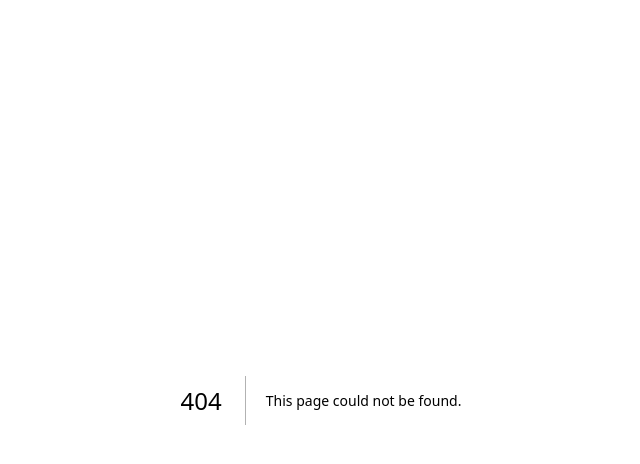
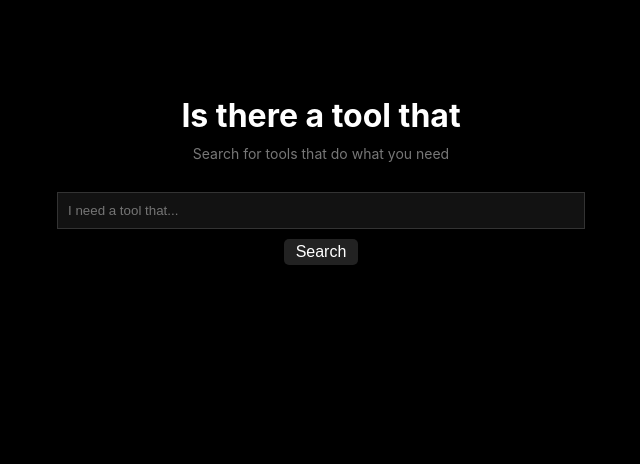
Before and after one commit to nishantrpai/tools.nishu.dev, a Next.js app: page /isthereatool in a window 1280 px wide. Before the commit this address had no page. Shown: the top 464 px of the page, without its empty margins (319-959 px from the left). Built offline with nearby package versions, Linux system fonts and the light colour scheme.

Commit message:
is there a tool

```diff
--- a/pages/index.js
+++ b/pages/index.js
@@ -327,6 +327,12 @@ export default function Home() {
       description: 'Get frequently asked questions from a subreddit',
       publishDate: '14th May 2024',
       url: '/subredditideas',
+    },
+    {
+      title: 'Is there a tool for that',
+      description: 'Find tools for your idea',
+      publishDate: '15th May 2024',
+      url: '/isthereatool',
     }
     // {
     //   title: 'Best Time',
--- /dev/null
+++ b/pages/isthereatool.js
@@ -0,0 +1,62 @@
+// search for tools that do what you need
+import Head from 'next/head'
+import styles from '@/styles/Home.module.css'
+import { useState, useEffect } from 'react'
+
+
+export default function Home() {
+  const [text, setText] = useState('')
+  const [sensationalizedText, setSensationalizedText] = useState('')
+  const [loading, setLoading] = useState(false)
+
+  const sensationalize = async () => {
+    // make api call to /api/gpt?prompt
+    setLoading(true)
+    const res = await fetch(`/api/gpt?prompt='List all tools "${text}". Give bullet list, prefer online tools. If online tools also provide links.'`)
+    const data = await res.json()
+    setSensationalizedText(data.response)
+    setLoading(false)
+  }
+
+  return (
+    <>
+      <Head>
+        <title>Is there a tool that</title>
+        <meta name="description" content="Search for tools that do what you need" />
+        <link rel="icon" href="/favicon.ico" />
+      </Head>
+
+      <main className={styles.container}>
+        <h1 className={styles.title}>
+          Is there a tool that
+        </h1>
+        <span style={{ color: '#777', fontSize: '14px', marginBottom: '20px', display: 'block' }}>
+          Search for tools that do what you need
+        </span>
+
+        <input
+          type="text"
+          value={text}
+          onChange={(e) => setText(e.target.value)}
+          placeholder="I need a tool that..."
+          style={{
+            width: '100%',
+            border: '1px solid #333',
+            padding: '10px',
+            outline: 'none',
+          }}
+        />
+
+        <button onClick={sensationalize} className={styles.button}>
+          {loading ? 'Searching...' : 'Search'}
+        </button>
+
+        {sensationalizedText && (
+          <div style={{ whiteSpace: 'pre-wrap', fontFamily: 'monospace', textAlign: 'left', padding: '10px', border: '1px solid #333', background: '#333', width: '100%', lineHeight: 1.5}}>
+            {sensationalizedText}
+          </div>
+        )}
+      </main>
+    </>
+  )
+}
```
